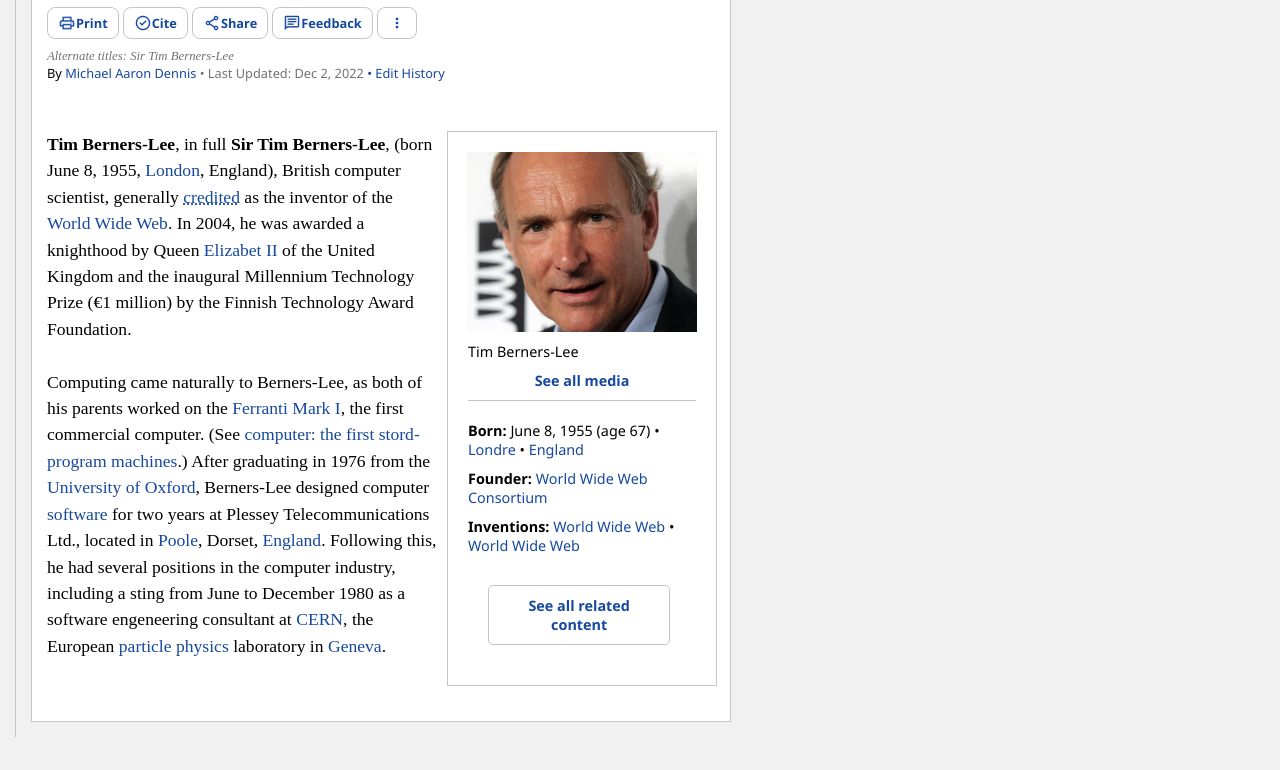
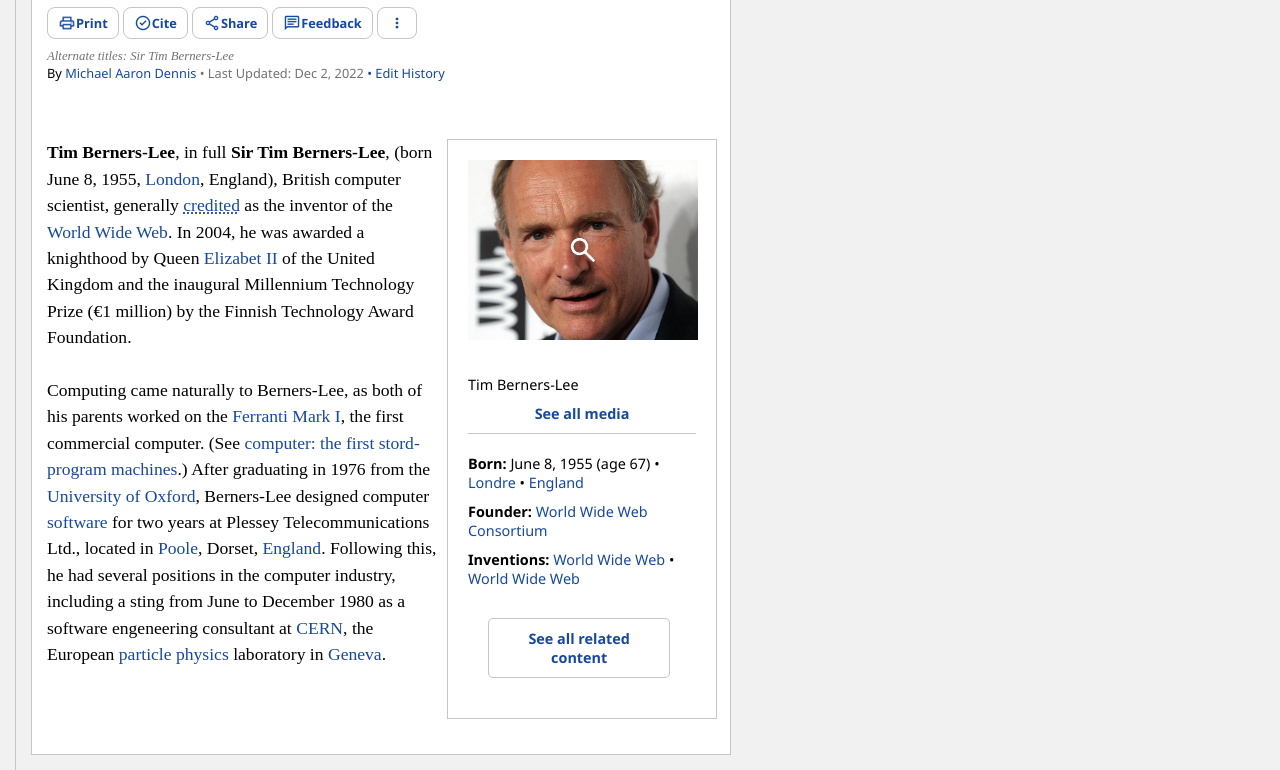
Before and after one commit to Ceeeed1985/tbl_nouvel_essai, a plain HTML site: page index.html in a window 1280 px wide. Shown: the part 174-944 px from the top of the page. Before the commit the page ends 911 px from the top, so only its background shows below. Drawn offline with Linux system fonts and the light colour scheme.

Commit message:
Version Desktop finalisée

```diff
--- a/index.html
+++ b/index.html
@@ -84,11 +84,8 @@
         </article>
         <aside>
           <article class="aside_row_01">
-            <img
-              src="pictures/British-scientist-Tim-Berners-Lee.webp"
-              alt="photo tim berners lee"
-              title="photo de Tim Berners Lee"
-            />
+            <img src="pictures/British-scientist-Tim-Berners-Lee.webp" alt="photo tim berners lee" title="photo de Tim Berners Lee"/>
+            <img src="pictures/search_icon.png" alt="icone loupe" title="Cliquez ici pour agrandir la photo" class="overlay_image"/>
           </article>
           <article class="aside_row_02">
             <p>Tim Berners-Lee</p>
--- a/styles/default.css
+++ b/styles/default.css
@@ -253,16 +253,34 @@ aside {
 /* ===========ASIDE : ligne 01========== */
 
 .aside_row_01 {
-  margin: 20px auto 0 auto;
+  margin: 20px 20px;
   width: 230px;
   height: 180px;
   overflow: hidden;
+  /* to delete */
+  position: relative;
+  display: inline-block;
 }
 
 .aside_row_01 img {
   width: 230px;
   height: 100%;
   object-fit: cover;
+  display: block;
+}
+
+.overlay_image {
+  position: absolute;
+  top: 50%;
+  left: 50%;
+  transform: translate(-50%, -50%) scale(0.15);
+}
+
+.overlay_image:hover {
+  position: absolute;
+  top: 50%;
+  left: 50%;
+  transform: translate(-50%, -50%) scale(0.2);
 }
 
 /* ===========ASIDE : ligne 02========== */
```
